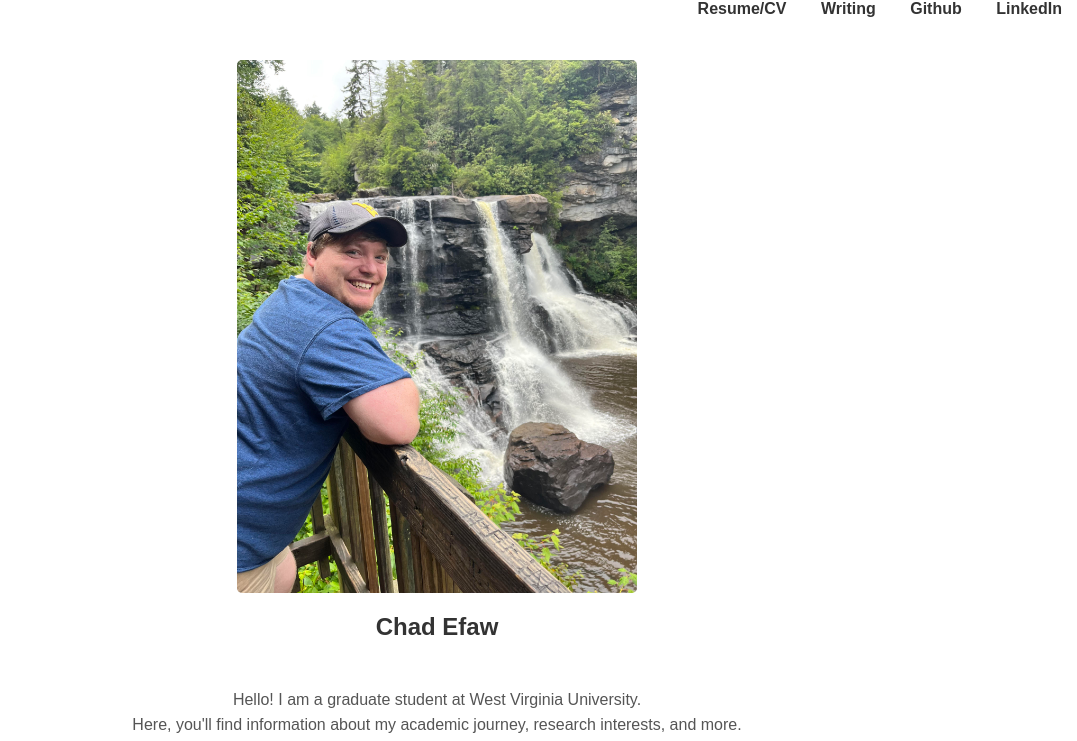
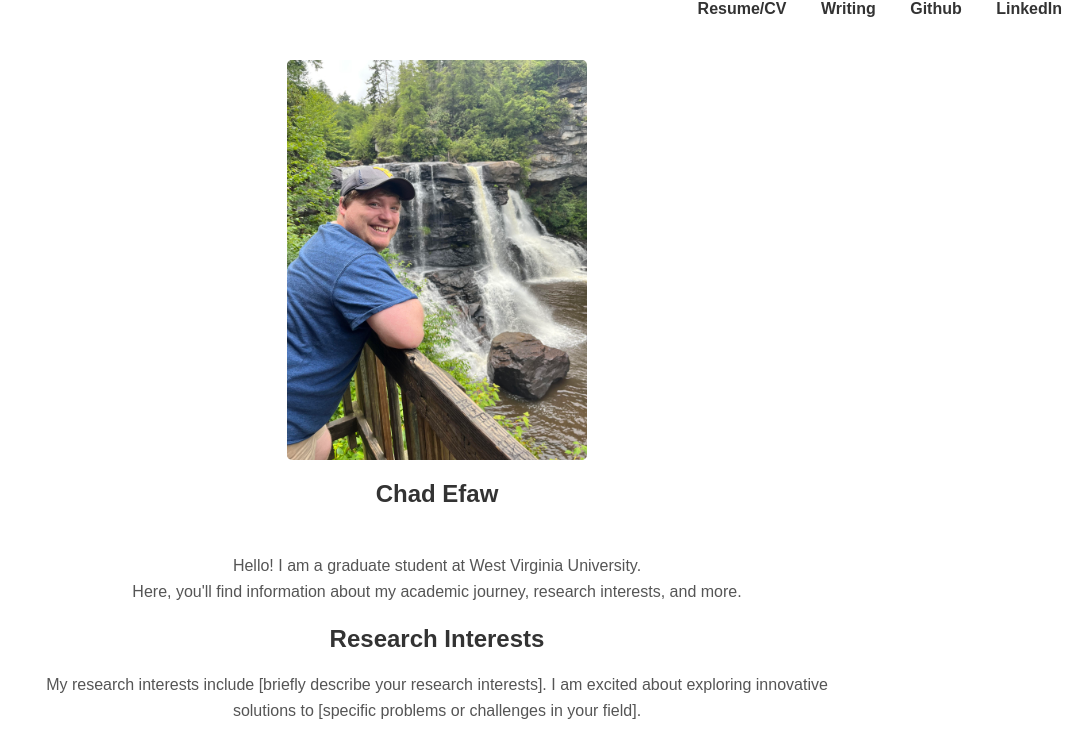
Before and after one commit to ChadEfaw/ChadEfaw.github.io, a plain HTML site: page index.html in a window 1280 px wide. Shown: the top 741 px of the page, without its empty margins (203-1280 px from the left). Drawn offline with Linux system fonts and the light colour scheme.

Commit message:
Update index.html

```diff
--- a/index.html
+++ b/index.html
@@ -76,7 +76,7 @@
     </nav>
 
     <section>
-        <img src="https://github.com/ChadEfaw/ChadEfaw.github.io/blob/main/Blackwater_Falls.jpg" alt="Your Photograph">
+        <img src="https://github.com/ChadEfaw/ChadEfaw.github.io/blob/main/Blackwater_Falls.jpg" alt="Your Photograph", width = "300", height = "200">
         <h2>Chad Efaw</h2>
         <p>
  <br>
```
